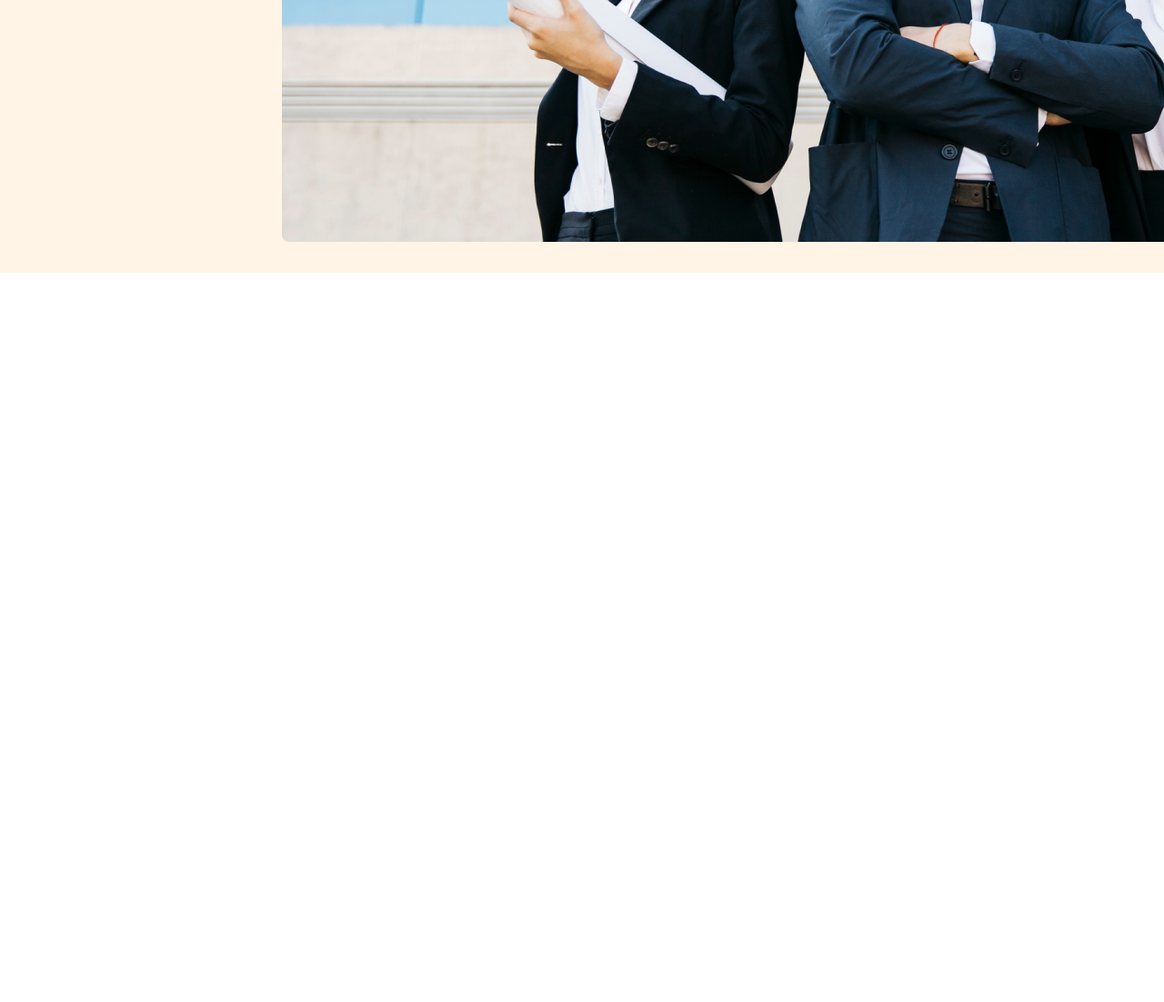
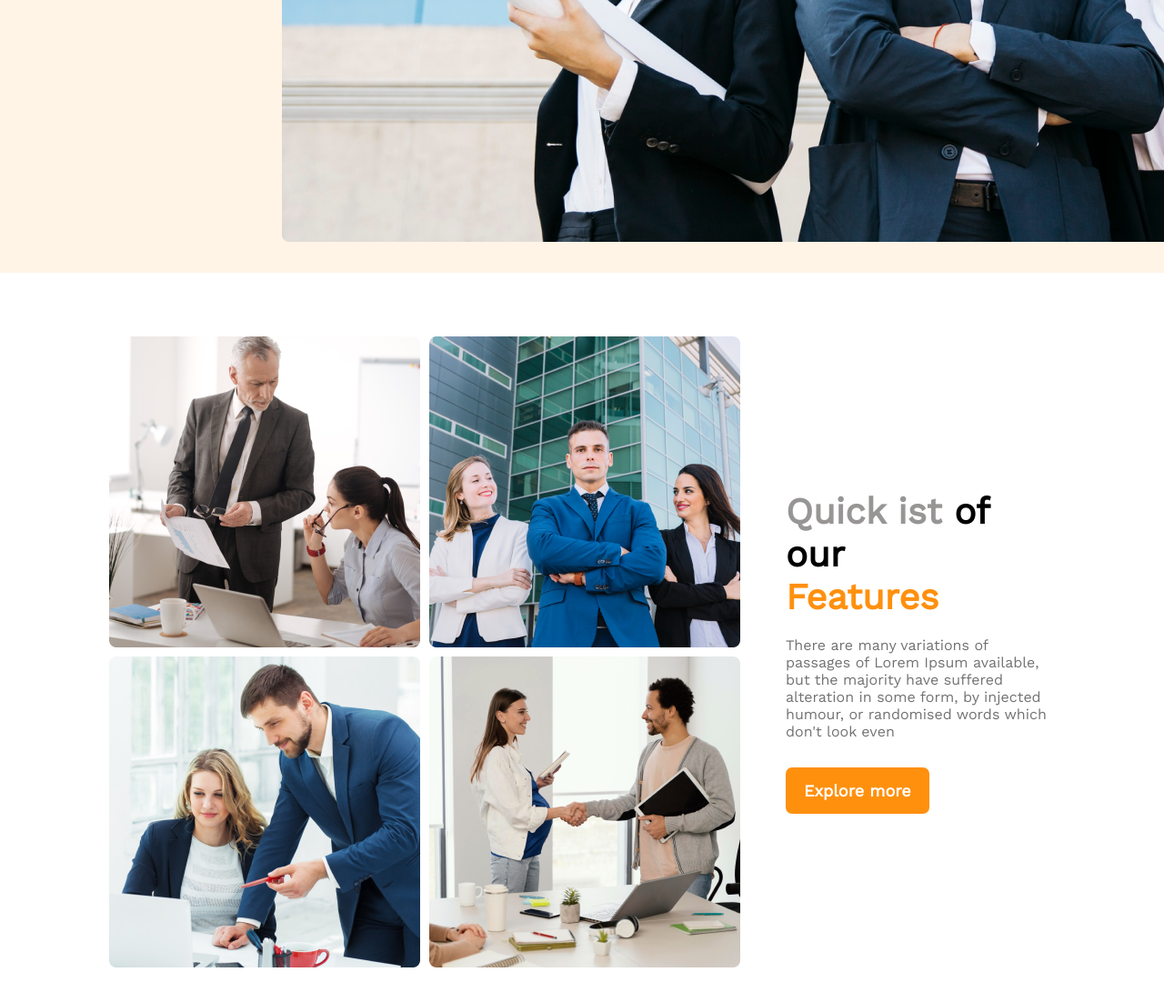
Before and after one commit to sakib4360/Architect-g3, a plain HTML site: page index.html in a window 1280 px wide. Shown: the part 911-2013 px from the top of the page at 91% size. Before the commit the page ends 1211 px from the top, so only its background shows below. Drawn offline with nearby package versions, Linux system fonts and the light colour scheme.

Commit message:
third commit

```diff
--- a/index.html
+++ b/index.html
@@ -40,5 +40,31 @@
             </div>
         </section>
     </header>
+    <main>
+        <!-- sectiion--1 -->
+        <section class="section-1">
+            <div class="quick-feature-1">
+                <div class="quick-feature-1-images">
+                    <img src="./images/team1.png">
+                    <img src="./images/team2.png">
+                    <img src="./images/team3.png">
+                    <img src="./images/team4.png">
+                </div>
+                <div class="quick-feature-1-article">
+                    <h1 class="quick-feature-1-title">
+                        <span class="Quick-list">Quick ist</span>
+                        of our <br>
+                        <span class="feature">Features</span>
+                    </h1>
+                    <p class="feature-description">
+                        There are many variations of passages of Lorem Ipsum available, <br> but the majority have suffered alteration in some form, by injected <br> humour, or randomised words which don't look even
+                    </p>
+                    <button class="btn-primary">
+                        Explore more
+                    </button>
+                </div>
+            </div>
+        </section>
+    </main>
 </body>
 </html>
--- a/styles/g3.css
+++ b/styles/g3.css
@@ -5,6 +5,17 @@
     text-decoration: none;
     list-style: none;
     font-family: 'Work Sans', sans-serif;
+}
+
+.btn-primary{
+    cursor: pointer;
+    color: white;
+    background-color: #FF900E;
+    border: none;
+    font-size: 18px;
+    font-weight: 600;
+    padding: 15px 20px;
+    border-radius: 7px;
 }
 
 /* header */
@@ -44,16 +55,7 @@
     color: #727272;
     margin-bottom: 30px;
 }
-.btn-primary{
-    cursor: pointer;
-    color: white;
-    background-color: #FF900E;
-    border: none;
-    font-size: 18px;
-    font-weight: 600;
-    padding: 15px 20px;
-    border-radius: 7px;
-}
+
 .banner-image{
     text-align: center;
     margin-top: 30px;
@@ -62,3 +64,35 @@
     width: 100%;
     height: auto;
 }
+/* section */
+.section-1{
+    margin: 70px 120px;
+}
+.quick-feature-1{
+    display: flex;
+    gap: 50px;
+    align-items: center;
+    justify-content: center;
+}
+.quick-feature-1-images{
+    display: grid;
+    grid-template-columns: repeat(2, 1fr);
+    grid-column-gap: 10px;
+    grid-row-gap: 10px;
+}
+.quick-feature-1-title{
+    font-size: 40px;
+    font-weight: 700;
+    margin-bottom: 20px;
+}
+.Quick-list{
+    color: rgb(152, 149, 149);
+}
+.feature{
+    color: #FF900E;
+}
+.feature-description{
+    color: #727272;
+    font-weight: 500;
+    margin-bottom: 30px;
+}
```
